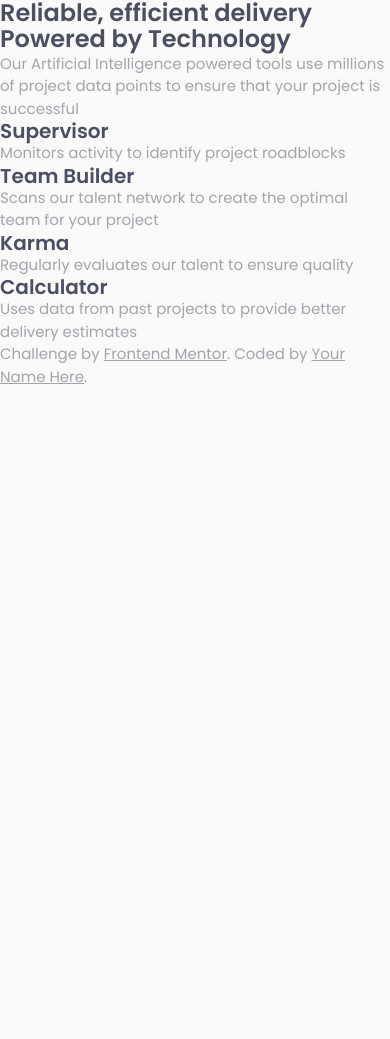
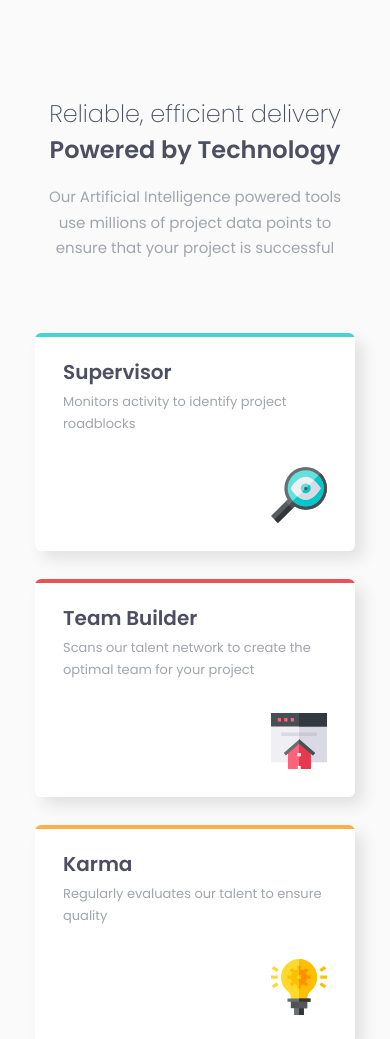
Before and after one commit to jumiranda5/fm-four-card-feature, a plain HTML site: page index.html in a window 390 px wide. Shown: the top 1039 px of the page. Before the commit the page ends 844 px from the top, so only its background shows below. Drawn offline with Linux system fonts and the light colour scheme.

Commit message:
Add mobile styles

```diff
--- a/index.html
+++ b/index.html
@@ -17,26 +17,30 @@
             <span>Reliable, efficient delivery</span>
             Powered by Technology
         </h1>
-        <p>
+        <p class="section-description">
             Our Artificial Intelligence powered tools use millions of project data points
             to ensure that your project is successful
         </p>
         <div class="cards-container">
-            <div class="card">
+            <div class="card card1">
                 <h2>Supervisor</h2>
                 <p>Monitors activity to identify project roadblocks</p>
+                <img src="./images/icon-supervisor.svg" alt="">
             </div>
-            <div>
+            <div class="card card2">
                 <h2>Team Builder</h2>
                 <p>Scans our talent network to create the optimal team for your project</p>
+                <img src="./images/icon-team-builder.svg" alt="">
             </div>
-            <div>
+            <div class="card card3">
                 <h2>Karma</h2>
                 <p>Regularly evaluates our talent to ensure quality</p>
+                <img src="./images/icon-karma.svg" alt="">
             </div>
-            <div>
+            <div class="card card4">
                 <h2>Calculator</h2>
                 <p>Uses data from past projects to provide better delivery estimates</p>
+                <img src="./images/icon-calculator.svg" alt="">
             </div>
         </div>
     </main>
@@ -45,7 +49,7 @@
     <footer>
       <p class="attribution">
         Challenge by <a href="https://www.frontendmentor.io?ref=challenge" target="_blank">Frontend Mentor</a>.
-        Coded by <a href="#">Your Name Here</a>.
+        Coded by <a href="https://www.frontendmentor.io/profile/jumiranda5" target="_blank">Juliana Miranda</a>.
       </p>
     </footer>
 
--- a/styles/style.css
+++ b/styles/style.css
@@ -88,10 +88,21 @@ textarea, select {
 }
 
 body {
+    display: flex;
+    flex-direction: column;
+    align-items: center;
     background-color: var(--clr-main-bg);
+
     font-family: 'Poppins', sans-serif;
     font-size: var(--txt-size-main);
     color: var(--clr-secondary-text);
+    line-height: 1.7;
+}
+
+main,
+footer {
+    width: 83%;
+    max-width: 20rem;
 }
 
 h1 { font-size: var(--txt-size-h1); }
@@ -102,3 +113,87 @@ h1, h2 {
     color: var(--clr-main-text);
     font-weight: 600;
 }
+
+/* ============================================
+    SECTION
+=============================================== */
+
+/* Title */
+
+.section-title,
+.section-description {
+    text-align: center;
+}
+
+.section-title {
+    margin: 6rem 0 1rem;
+    line-height: 1.5;
+}
+
+.section-title span {
+    font-weight: 200;
+}
+
+
+/* Cards */
+
+.cards-container {
+    display: grid;
+    grid-auto-rows: 1fr;
+    gap: 1.75rem;
+    margin-top: 4.5rem;
+}
+
+.card {
+    display: flex;
+    flex-direction: column;
+    position: relative;
+    overflow: hidden;
+    padding: 1.75rem;
+    background-color: #ffffff;
+    border-radius: .4rem;
+    box-shadow: .5rem .5rem 1rem rgba(0, 0, 0, 0.1);
+}
+
+.card::before {
+    content: '';
+    position: absolute;
+    width: 100%;
+    height: .25rem;
+    top: 0;
+    left: 0;
+}
+
+.card1::before { background-color: var(--clr-cyan); }
+.card2::before { background-color: var(--clr-red); }
+.card3::before { background-color: var(--clr-orange); }
+.card4::before { background-color: var(--clr-blue); }
+
+.card p {
+    margin-top: .5rem;
+    font-size: 0.8125rem;
+}
+
+.card img {
+    width: 3.5rem;
+    margin-left: auto;
+    margin-top: 2rem;
+}
+
+/* ============================================
+    FOOTER
+=============================================== */
+
+footer {
+    margin-top: 4rem;
+}
+
+.attribution {
+    padding: 1.5rem 1rem;
+    text-align: center;
+    font-size: .875rem;
+}
+
+.attribution a {
+    color: var(--clr-blue);
+}
```
Lines whose indentation alone changed are shown as unchanged.
